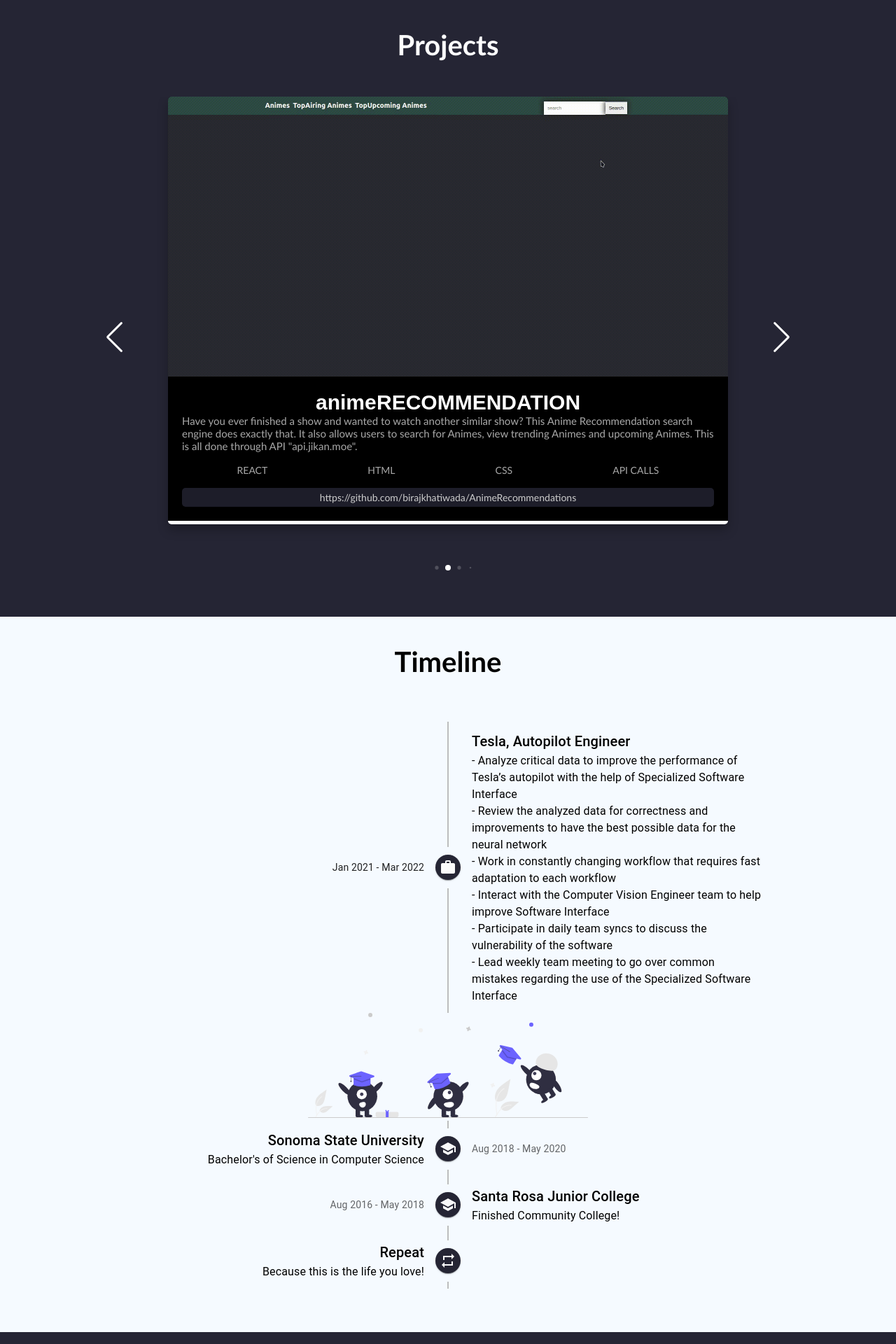
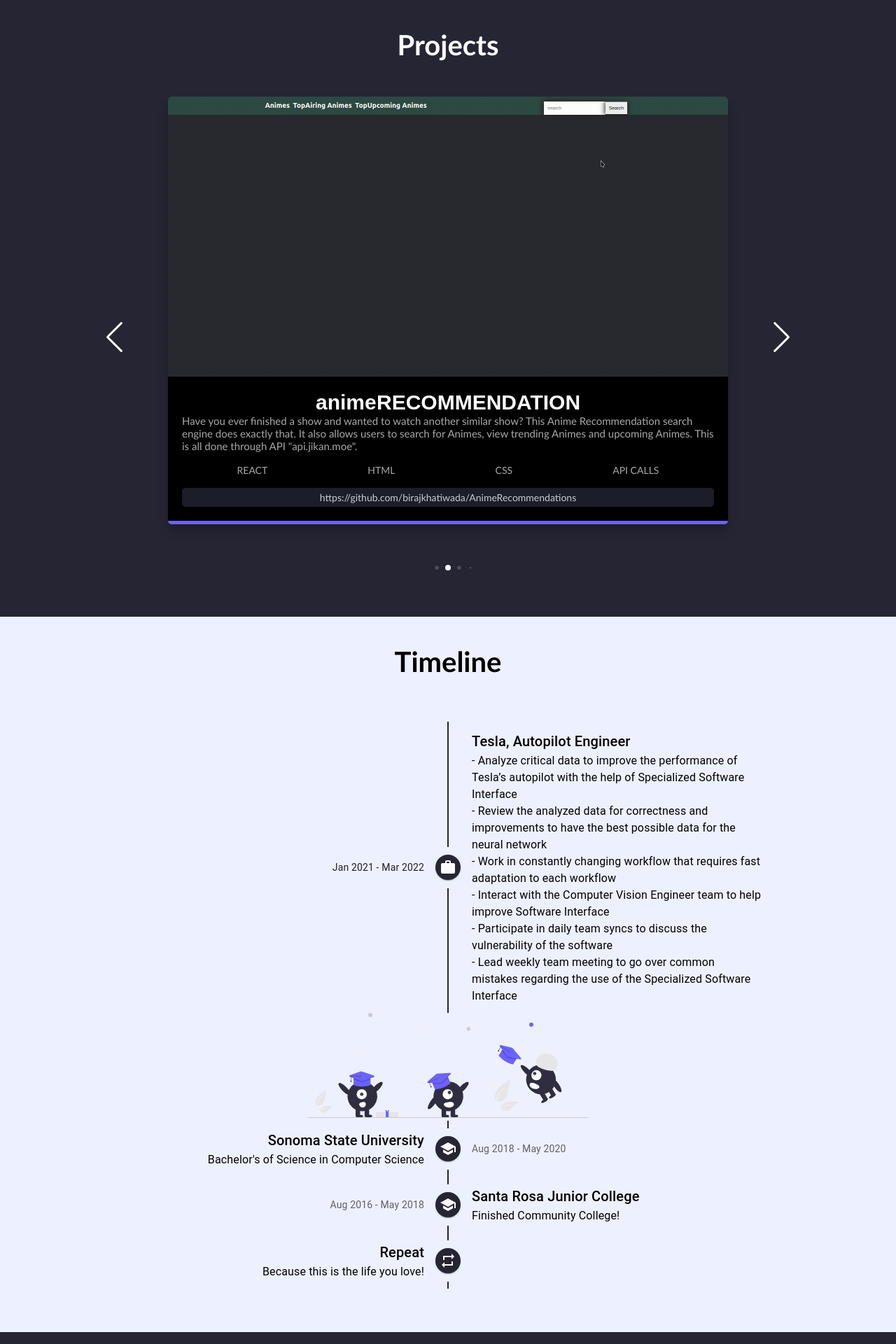
Before and after one commit to birajkhatiwada/portfolio, a React (Create React App) app: page / in a window 1280 px wide. Shown: the part 800-2720 px from the top of the page at 70% size. Built offline with nearby package versions, Linux system fonts and the light colour scheme; grey boxes are pictures that could not be loaded.

Commit message:
testing the custom domain

```diff
--- a/src/App.scss
+++ b/src/App.scss
@@ -97,16 +97,19 @@ html.dark-mode {
   height: 100vh;
   display: flex;
   padding: 0 250px;
-  color: #252534;
+  // color: #252534;
+  color: black;
   flex-direction: row;
   // border-right: 50px solid black;
   // border-left: 50px solid black;
   justify-content: space-around;
   // border-bottom: 1px solid rgb(255, 255, 255, 0.5);
   // background: linear-gradient(to bottom,  #000000  13%,#ffffff 13%,#ffffff 85%, #000000 85%);
-  // background-color: #e7f5ff;
+  // background-color: rgb(117, 117, 172);
+  background-color: #727299;
+
   // background: linear-gradient(to bottom right, #dff1ff 50%, #eddcff 80%);
-  background: #72728f; /* fallback for old browsers */
+  // background: #72728f; /* fallback for old browsers */
   // background: -webkit-linear-gradient(to right, #fffde4, #005aa7);
   // background: linear-gradient(to right, #fffde4, #005aa7);
 }
@@ -179,7 +182,8 @@ html.dark-mode {
 .projectLink:hover {
   background-position: 0 100%;
   opacity: 1;
-  background-color: rgb(255, 255, 255, 0.2);
+  background-color: rgb(108, 98, 251, 0.9);
+  // color: #252534;
   backdrop-filter: blur(15px);
   border-radius: 5px;
   // color: #0195fe;
@@ -394,7 +398,7 @@ html.dark-mode {
   // z-index: 1;
   // margin-top: 70vh;
   font-size: 10px;
-  height: 25vh;
+  height: 15vh;
   width: 100%;
   color: white;
   background-color: #252534;
--- a/src/components/emailForm.css
+++ b/src/components/emailForm.css
@@ -6,7 +6,10 @@
   color: black;
   /* padding-bottom: 60vh; */
   /* height: 100vh; */
-  background-color: rgba(244, 250, 255, 0.9);
+  /* background-color: rgba(244, 250, 255, 0.9); */
+  /* background-color: rgb(193, 193, 247); */
+  background-color: rgb(237, 241, 255);
+
   /* box-shadow: rgba(0, 0, 0, 0.3) 0px 19px 38px,
     rgba(0, 0, 0, 0.22) 0px 15px 12px; */
   /* background: linear-gradient(to bottom right, #f1e4ff 50%, #ebf6ff 80%); */
@@ -204,7 +207,7 @@
 .sendMsg:hover {
   background-color: #6c62fb;
   /* color: #012a4a; */
-  color: #252534;
+  /* color: #252534; */
   backdrop-filter: blur(15px);
 }
 .labell {
@@ -242,10 +245,10 @@
   text-decoration: none;
   color: #252534;
   transition: transform 0.3s ease-in-out;
-  -webkit-transition: transform 0.9s ease-in-out;
+  -webkit-transition: transform 0.3s ease-in-out;
 }
 .socialMediaLink:hover {
-  transform: translateY(-3px);
+  transform: translateY(+3px);
 }
 .findMe {
   padding-bottom: 10px;
@@ -327,6 +330,13 @@
   height: 100px;
 }
 
+.MuiFormLabel-root.Mui-focused {
+  color: #252534 !important;
+}
+.MuiOutlinedInput-root.Mui-focused .MuiOutlinedInput-notchedOutline {
+  border-color: #252534 !important;
+}
+
 .sendBtn {
   /* position: absolute; */
   cursor: pointer;
--- a/src/components/emailForm.js
+++ b/src/components/emailForm.js
@@ -16,12 +16,6 @@ import { palette } from "@mui/system";
 import InstagramIcon from "@mui/icons-material/Instagram";
 import GitHubIcon from "@mui/icons-material/GitHub";
 import LinkedInIcon from "@mui/icons-material/LinkedIn";
-
-const styles = {
-  input: {
-    color: "white"
-  }
-};
 
 const EmailForm = (props) => {
   // console.log(props.emailAppClick);
@@ -144,7 +138,12 @@ const EmailForm = (props) => {
             target="_blank"
           >
             {" "}
-            <LinkedInIcon fontSize="large" className="icon"></LinkedInIcon>
+            <LinkedInIcon
+              hover
+              fontSize="large"
+              className="icon"
+              sx={{ "&:hover": { color: "#6c62fb" } }}
+            ></LinkedInIcon>
           </a>
 
           <a
@@ -152,7 +151,11 @@ const EmailForm = (props) => {
             className="socialMediaLink"
             target="_blank"
           >
-            <GitHubIcon fontSize="large" className="icon github"></GitHubIcon>
+            <GitHubIcon
+              sx={{ "&:hover": { color: "#6c62fb" } }}
+              fontSize="large"
+              className="icon github"
+            ></GitHubIcon>
           </a>
 
           <a href="" className="socialMediaLink" target="_blank">
@@ -160,6 +163,7 @@ const EmailForm = (props) => {
             <InstagramIcon
               fontSize="large"
               className="icon instagram"
+              sx={{ "&:hover": { color: "#6c62fb" } }}
             ></InstagramIcon>
           </a>
         </div>
--- a/src/components/experiences.css
+++ b/src/components/experiences.css
@@ -1,6 +1,8 @@
 .experiencesContainer {
   /* background-color: rgb(241, 255, 254); */
-  background-color: rgba(244, 250, 255, 0.9);
+  /* background-color: rgba(244, 250, 255, 0.9); */
+  background-color: rgb(237, 241, 255);
+
   height: fit-content;
   padding: 0vh 20vh 5vh 20vh;
 }
@@ -12,7 +14,7 @@
   padding: 5vh 0;
 }
 .experiencesTitle {
-  /* background-color: white; */
+  /* background-color: #ffffff; */
   color: rgb(0, 0, 0);
   font-size: 40px;
   padding: 0px 20px;
--- a/src/components/experiences.js
+++ b/src/components/experiences.js
@@ -42,11 +42,11 @@ const Experiences = () => {
               Jan 2021 - Mar 2022
             </TimelineOppositeContent>
             <TimelineSeparator color="#0daf49">
-              <TimelineConnector />
+              <TimelineConnector sx={{ bgcolor: "#252534" }} />
               <TimelineDot sx={{ bgcolor: "#252534" }}>
                 <WorkIcon />
               </TimelineDot>
-              <TimelineConnector />
+              <TimelineConnector sx={{ bgcolor: "#252534" }} />
             </TimelineSeparator>
             <TimelineContent sx={{ py: "12px", px: 2 }}>
               <Typography variant="h6" component="span">
@@ -93,11 +93,11 @@ const Experiences = () => {
               Aug 2018 - May 2020
             </TimelineOppositeContent>
             <TimelineSeparator>
-              <TimelineConnector />
+              <TimelineConnector sx={{ bgcolor: "#252534" }} />
               <TimelineDot sx={{ bgcolor: "#252534" }}>
                 <SchoolIcon />
               </TimelineDot>
-              <TimelineConnector />
+              <TimelineConnector sx={{ bgcolor: "#252534" }} />
             </TimelineSeparator>
             <TimelineContent sx={{ py: "12px", px: 2 }}>
               <Typography variant="h6" component="span">
@@ -115,11 +115,11 @@ const Experiences = () => {
               Aug 2016 - May 2018
             </TimelineOppositeContent>
             <TimelineSeparator>
-              <TimelineConnector />
+              <TimelineConnector sx={{ bgcolor: "#252534" }} />
               <TimelineDot sx={{ bgcolor: "#252534" }}>
                 <SchoolIcon />
               </TimelineDot>
-              <TimelineConnector />
+              <TimelineConnector sx={{ bgcolor: "#252534" }} />
             </TimelineSeparator>
             <TimelineContent sx={{ py: "12px", px: 2 }}>
               <Typography variant="h6" component="span">
@@ -130,11 +130,11 @@ const Experiences = () => {
           </TimelineItem>
           <TimelineItem>
             <TimelineSeparator>
-              <TimelineConnector />
+              <TimelineConnector sx={{ bgcolor: "#252534" }} />
               <TimelineDot sx={{ bgcolor: "#252534" }}>
                 <RepeatIcon />
               </TimelineDot>
-              <TimelineConnector />
+              <TimelineConnector sx={{ bgcolor: "#252534" }} />
             </TimelineSeparator>
             <TimelineContent sx={{ py: "12px", px: 2 }}>
               <Typography variant="h6" component="span">
--- a/src/components/projects.js
+++ b/src/components/projects.js
@@ -120,7 +120,11 @@ const Projects = () => {
                           <div className="projectLanguage">css</div>
                         </div>
                         <div className="linksDiv leftLinksDiv">
-                          <a className="link">
+                          <a
+                            href="https://github.com/birajkhatiwada/kronosTimeCalculator"
+                            target="blank"
+                            className="link"
+                          >
                             https://github.com/birajkhatiwada/kronosTimeCalculator
                           </a>
                         </div>
@@ -172,7 +176,6 @@ const Projects = () => {
                         engine does exactly that. It also allows users to search
                         for Animes, view trending Animes and upcoming Animes.
                         This is all done through API "api.jikan.moe".
-
                         <div className="projectLanguageDiv rightProjectLanguageDiv">
                           <div className="projectLanguage">react</div>
                           <div className="projectLanguage">html</div>
@@ -180,7 +183,11 @@ const Projects = () => {
                           <div className="projectLanguage">Api calls</div>
                         </div>
                         <div className="linksDiv rightLinksDiv">
-                          <a className="link">
+                          <a
+                            href="https://github.com/birajkhatiwada/AnimeRecommendations"
+                            target="blank"
+                            className="link"
+                          >
                             https://github.com/birajkhatiwada/AnimeRecommendations
                           </a>
                         </div>
@@ -235,7 +242,6 @@ const Projects = () => {
                         to plan their trips accordingly. Users will also be able
                         to create logs for the places they have visited and the
                         places that they are interested in visiting.
-
                         <div className="projectLanguageDiv leftProjectLanguageDiv">
                           <div className="projectLanguage">react</div>
                           <div className="projectLanguage">node.js</div>
@@ -245,7 +251,11 @@ const Projects = () => {
                           <div className="projectLanguage">css</div>
                         </div>
                         <div className="linksDiv leftLinksDiv">
-                          <a className="link">
+                          <a
+                            href="https://github.com/birajkhatiwada/covidTravelLog"
+                            target="blank"
+                            className="link"
+                          >
                             https://github.com/birajkhatiwada/covidTravelLog
                           </a>
                         </div>
@@ -297,12 +307,15 @@ const Projects = () => {
                         worked on this project because I was extremely
                         fascinated by the idea of how these pathfinding
                         algorithms would look in visualization.
-
                         <div className="projectLanguageDiv rightProjectLanguageDiv">
                           <div className="projectLanguage">python</div>
                         </div>
                         <div className="linksDiv rightLinksDiv">
-                          <a className="link">
+                          <a
+                            href="https://github.com/birajkhatiwada/PathfindingVisualization"
+                            target="blank"
+                            className="link"
+                          >
                             https://github.com/birajkhatiwada/PathfindingVisualization
                           </a>
                         </div>
--- a/src/components/projectsList.css
+++ b/src/components/projectsList.css
@@ -158,7 +158,7 @@
   /* color: #6c63ff; */
 
   /* border-bottom: 5px solid #6c62fb; */
-  border-bottom: 5px solid white;
+  border-bottom: 5px solid #6c62fb;
 
   /* border-radius: 5px; */
   box-shadow: rgba(0, 0, 0, 0.25) 0 8px 15px;
@@ -491,7 +491,6 @@
   /* margin: 10px 0 10px 0; */
   /* width: 500px; */
   background-color: #252534;
-  color: white;
 
   font-family: "Trebuchet MS", "Lucida Sans Unicode", "Lucida Grande",
     "Lucida Sans", Arial, sans-serif;
@@ -514,8 +513,13 @@
   cursor: pointer;
   /* color: rgb(212, 212, 212); */
   background-color: #6c62fb;
+  opacity: 1;
   /* background-color: white; */
   /* color: #012a4a; */
+}
+.link {
+  text-decoration: none;
+  color: white;
 }
 .projectLanguageDiv {
   display: flex;
```
